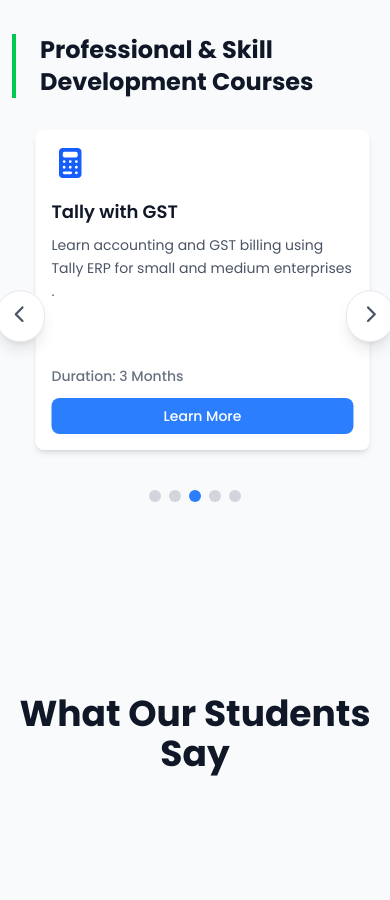
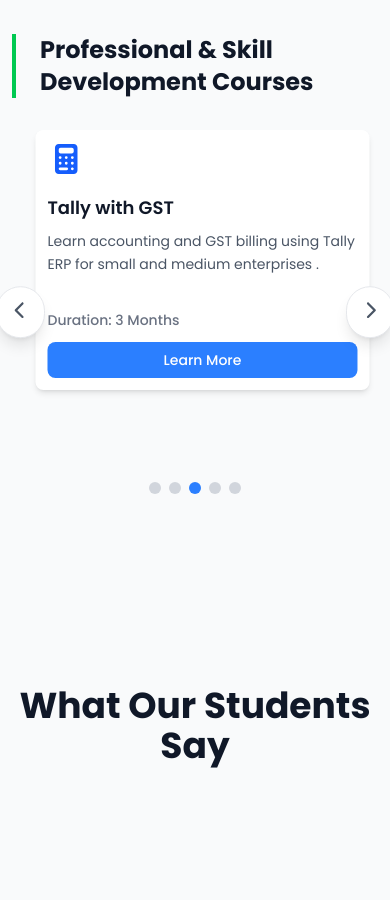
Before and after one commit to sptclasses/Sharp-Programmer-Technology, a Next.js app: page / in a window 390 px wide. Shown: the part 2780-3680 px from the top of the page. Built offline with nearby package versions, Linux system fonts and the light colour scheme.

Commit message:
fied the mobile responsiveness

```diff
--- a/src/components/Courses.tsx
+++ b/src/components/Courses.tsx
@@ -158,7 +158,8 @@
   const [isHovered, setIsHovered] = useState(false);
   const [slidePercent, setSlidePercent] = useState<number>(() => {
     if (typeof window === 'undefined') return 50;
-    return window.matchMedia('(max-width: 639.98px)').matches ? 100 : 50;
+    // use single card on narrow phones (<= 420px) such as 360x640 and 375x667
+    return window.matchMedia('(max-width: 420px)').matches ? 100 : 50;
   });
 
   const nielitCourses = [
@@ -402,7 +403,7 @@
                         className={`${slidePercent === 100 ? 'w-full' : 'w-1/2'} flex-shrink-0 px-4 h-full`}
                         style={{ flexBasis: slidePercent === 100 ? '100%' : '50%' }}
                       >
-                        <div className="bg-white rounded-lg shadow-md hover:shadow-lg transition-shadow duration-300 p-4 sm:p-6 lg:p-8 min-h-[320px] lg:min-h-[260px] flex flex-col justify-between cursor-pointer h-full">
+                        <div className="bg-white rounded-lg shadow-md hover:shadow-lg transition-shadow duration-300 p-3 sm:p-5 lg:p-8 min-h-[260px] sm:min-h-[300px] lg:min-h-[260px] flex flex-col justify-between cursor-pointer h-full">
                       <div className="flex flex-col sm:flex-row items-start space-y-4 sm:space-y-0 sm:space-x-6">
                         <div className="flex-shrink-0 flex items-start">
                           {course.iconType === 'image' ? (
```
